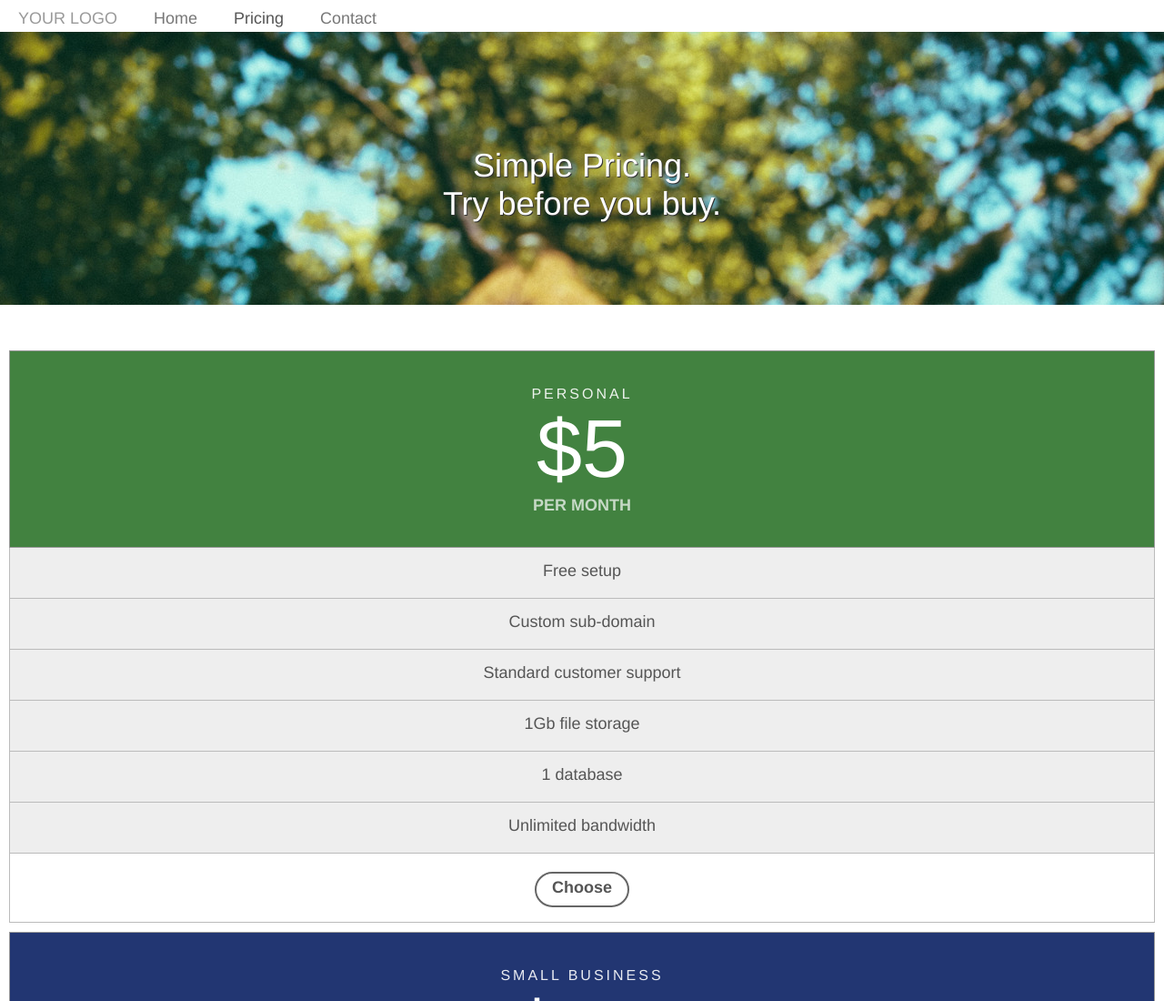
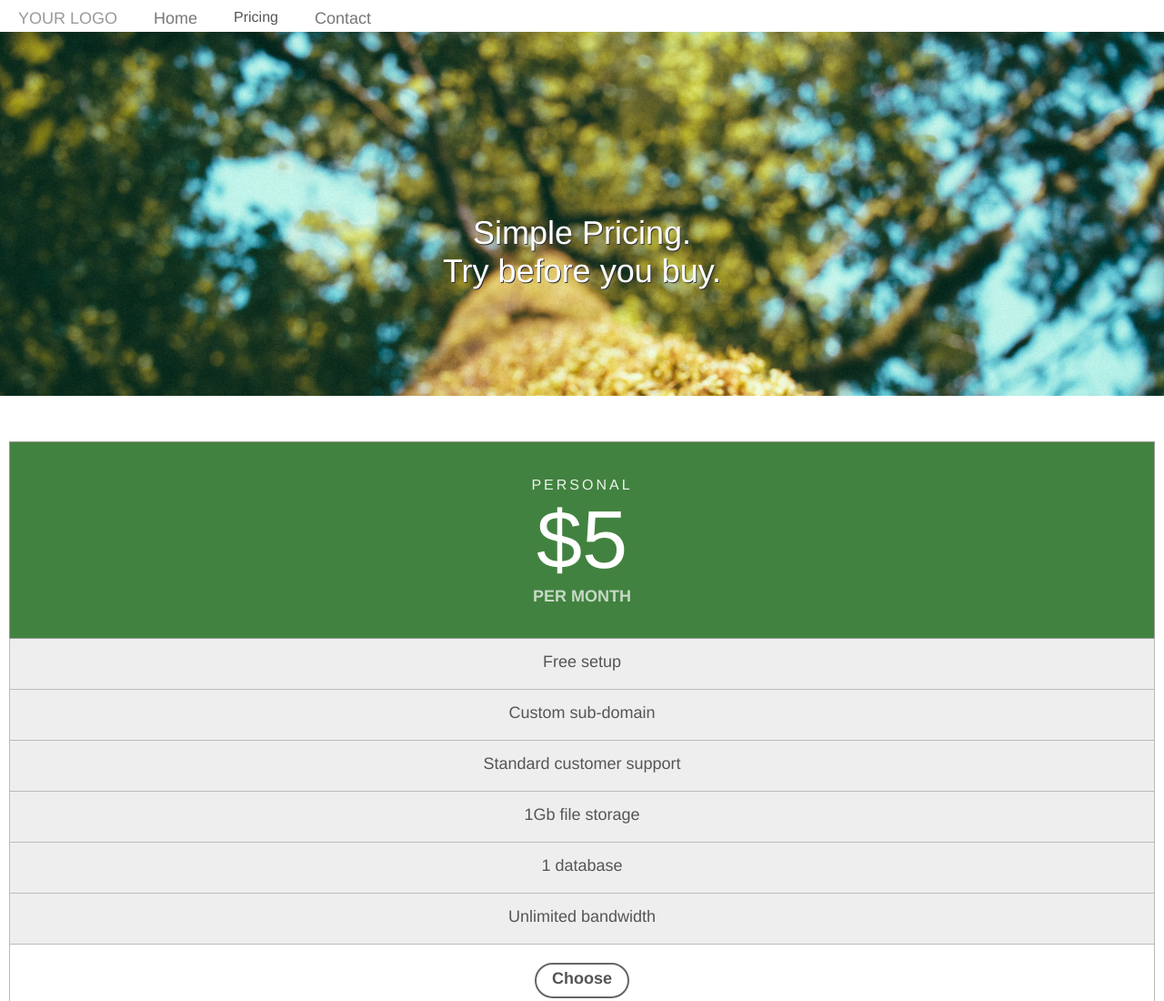
Before and after one commit to vvj5/dist, a plain HTML site: page index.html in a window 1280 px wide. Shown: the top 1100 px of the page at 91% size. Drawn offline with Linux system fonts and the light colour scheme; files that its build step writes are made by us from their sources.

Commit message:
Breakpoint 2- final

```diff
--- a/css/style.css
+++ b/css/style.css
@@ -26,7 +26,6 @@ body {
 .nav-pricing {
   color: #555555;
   font-family: Helvetica;
-  font-size: 18px;
   text-align: center;
   float: left;
   margin: 10px 20px; }
@@ -41,7 +40,8 @@ body {
 
 .hero {
   background-image: url(../images/background.jpg);
-  height: 300px; }
+  height: 200px;
+  padding-top: 100px; }
 
 .hero-text {
   font-size: 36px;
@@ -192,4 +192,9 @@ body {
   color: #cccccc;
   text-decoration: underline; }
 
+@media (min-width: 479px) {
+  .hero {
+    height: 200px;
+    padding-top: 200px; } }
+
 /*# sourceMappingURL=style.css.map */
```
Also changed, not shown: index.html (+0 -3 lines).
